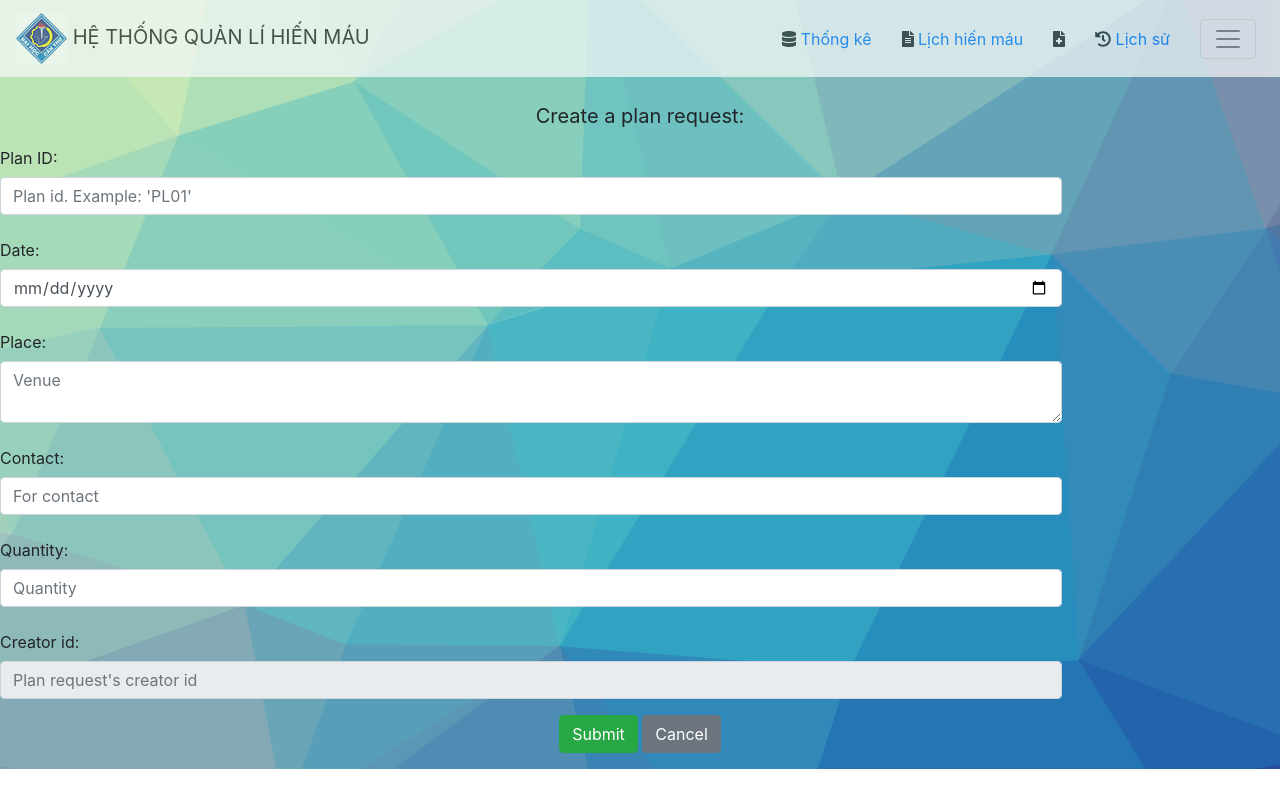
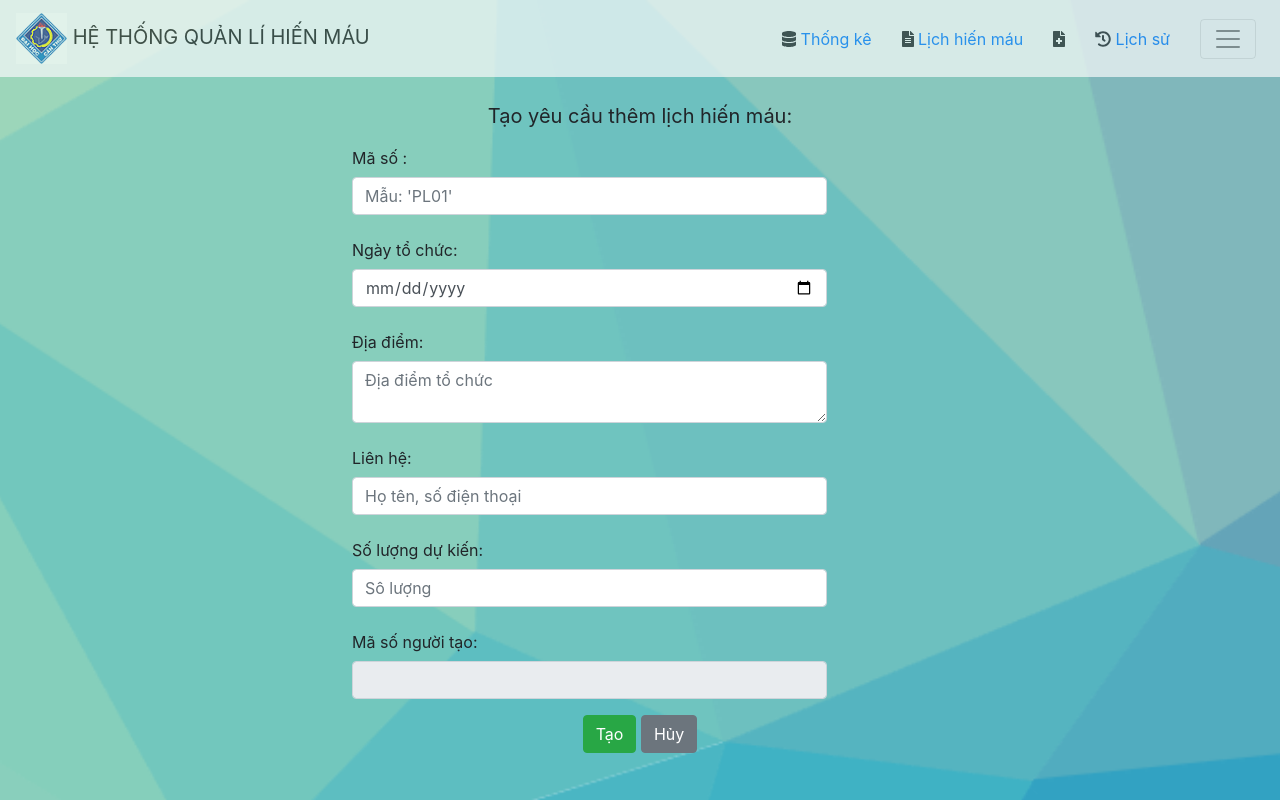
Before and after one commit to ThienPham06/front-end, a React (Create React App) app: page /planpage/create in a window 1280 px wide. Shown: the top 800 px of the page. Built offline with nearby package versions, Linux system fonts and the light colour scheme; no server answers.

Commit message:
add barcode reader

```diff
--- a/package.json
+++ b/package.json
@@ -2,6 +2,7 @@
   "name": "luanvan",
   "version": "0.1.0",
   "private": true,
+  "types": "type-definitions/quagga.d.ts",
   "dependencies": {
     "@fortawesome/fontawesome-svg-core": "^1.2.25",
     "@fortawesome/free-solid-svg-icons": "^5.11.2",
@@ -12,6 +13,7 @@
     "bootstrap": "^4.3.1",
     "history": "^4.10.1",
     "lodash": "^4.17.15",
+    "quagga": "^0.12.1",
     "react": "^16.7.0-alpha.2",
     "react-cookies": "^0.1.1",
     "react-dom": "^16.7.0-alpha.2",
--- a/src/component/plan/PlanRequest.css
+++ b/src/component/plan/PlanRequest.css
@@ -11,3 +11,18 @@
 .err {
     color: red;
 }
+
+.planrequest {
+    padding-bottom: 0;
+    width: 100%;
+    height: 100%;
+    bottom: 0;
+    left: 0;
+    top: 0;
+    overflow: auto;
+}
+
+.form {
+    width:45%;
+    margin: 0 auto;
+}
--- a/src/component/plan/PlanRequest.js
+++ b/src/component/plan/PlanRequest.js
@@ -5,6 +5,7 @@ import NavBar from '../navbar/NavBar';
 import './PlanRequest.css';
 import { createRequest } from '../../util/API';
 import swal from '@sweetalert/with-react';
+import { Footer } from '../footer/Footer';
 
 class PlanRequest extends Component {
     constructor(props) {
@@ -65,17 +66,17 @@ class PlanRequest extends Component {
             if(res===true){
                 this.props.history.push('/planpage');
                 swal({
-                    title: "Successfully!",
-                    text: "Plan request has been created!",
+                    title: "Thành công!",
+                    text: "Yêu cầu mới đã được thêm thành công!",
                     icon: "success",
                     button: "OK",
                   });
             } else {
                 swal({
-                    title: "Error!",
-                    text: "Plan request id is existing!",
+                    title: "Lỗi!",
+                    text: "Mã số lịch đã tồn tại!",
                     icon: "error",
-                    button: "Try again",
+                    button: "Thử lại",
                   })
             }
         }).catch(err=>{
@@ -90,33 +91,33 @@ class PlanRequest extends Component {
         if(errors.date.length>0 || errors.planid.length>0){
             subBut = <Button disabled>Submit</Button>
         }else{
-            subBut = <Button color='success' onClick={(e)=>this.handleSubmit(e)}>Submit</Button>
+            subBut = <Button color='success' onClick={(e)=>this.handleSubmit(e)}>Tạo</Button>
         }
         return (
-        <div>
+        <div className="planrequest">
             <NavBar planCounting={sessionStorage.getItem("wtPlan")}
                     closedPlanCounting={sessionStorage.getItem("clPlan")}
             /><br></br>
-            <div  className='title'><Label>Create a plan request:</Label></div>
-            <Form>
+            <div  className='title'><Label>Tạo yêu cầu thêm lịch hiến máu:</Label></div>
+            <Form className="form">
                 <FormGroup row>
-                    <Label for="planId" sm={4}>Plan ID: </Label>
+                    <Label for="planId" sm={4}>Mã số : </Label>
                     <Col sm={10}>
                         <Input
                             type="text"
                             name="planId"
                             id="planId"
-                            placeholder="Plan id. Example: 'PL01'"
+                            placeholder="Mẫu: 'PL01'"
                             innerRef={x=>(this.idInput=x)}
                             onChange={(e)=>this.handleChange(e)}  required/>
                         {errors.planid.length>0 && <div className='err'><span>{errors.planid}</span></div>}
                     </Col>
                 </FormGroup>
                 <FormGroup row>
-                    <Label for="planDate" sm={4}>Date: </Label>
+                    <Label for="planDate" sm={4}>Ngày tổ chức: </Label>
                     <Col sm={10}>
                         <Input required type="date" name="planDate" id="planDate"
-                            placeholder="Date held"
+                            placeholder="Ngày tổ chức"
                             innerRef={x=>(this.dateInput=x)}
                             onChange={(e)=>this.handleChange(e)}
                             />
@@ -124,48 +125,48 @@ class PlanRequest extends Component {
                     </Col>
                 </FormGroup>
                 <FormGroup row>
-                    <Label for="planPlace" sm={4}>Place: </Label>
+                    <Label for="planPlace" sm={4}>Địa điểm: </Label>
                     <Col sm={10}>
                         <Input required type="textarea"
                             name="planPlace"
                             id="planPlace"
-                            placeholder="Venue"
+                            placeholder="Địa điểm tổ chức"
                             innerRef={x=>(this.venueInput=x)} />
                     </Col>
                 </FormGroup>
                 <FormGroup row>
-                    <Label for="planContact" sm={4}>Contact: </Label>
+                    <Label for="planContact" sm={4}>Liên hệ: </Label>
                     <Col sm={10}>
                         <Input required type="text" name="planContact"
                             id="planContact"
-                            placeholder="For contact"
+                            placeholder="Họ tên, số điện thoại"
                             innerRef={x=>(this.contactInput=x)}
                             />
                     </Col>
                 </FormGroup>
                 <FormGroup row>
-                    <Label for="quantity" sm={4}>Quantity: </Label>
+                    <Label for="quantity" sm={4}>Số lượng dự kiến: </Label>
                     <Col sm={10}>
                         <Input required type='number' name="quantity"
                             id="quantity"
-                            placeholder="Quantity"
+                            placeholder="Sô lượng"
                             innerRef={x=>(this.quantityInput=x)}
                             />
                     </Col>
                 </FormGroup>
                 <FormGroup row>
-                    <Label for="creatorID" sm={4}>Creator id: </Label>
+                    <Label for="creatorID" sm={4}>Mã số người tạo: </Label>
                     <Col sm={10}>
                         <Input required disabled type="text" id="creatorID"
-                            placeholder="Plan request's creator id"
                             value={sessionStorage.getItem("id")}/>
                     </Col>
                 </FormGroup>
                 <FormGroup className='buttonGr'>
                     {subBut} {' '}
-                    <Button href='/planpage' >Cancel</Button>
+                    <Button href='/planpage' >Hủy</Button>
                 </FormGroup>
             </Form>
+            <Footer />
             </div>
         );
     }
--- a/src/component/profile/Profile.js
+++ b/src/component/profile/Profile.js
@@ -1,7 +1,7 @@
 import React, { Component } from 'react';
 import {withRouter} from 'react-router-dom';
 import { Container, Row, Col, Card, CardImg, CardBody, CardTitle, Button, Table} from 'reactstrap';
-import {getStudentById, getAdminById, getStudentDetailById} from '../../util/API';
+import {getStudentById, getAdminById, getStudentDetailById, getAdminDetailById} from '../../util/API';
 import NavBar from '../navbar/NavBar';
 import { Footer } from '../footer/Footer';
 import './Profiles.css';
@@ -13,6 +13,7 @@ class Profile extends Component {
             student:[],
             studentDetail:[],
             admin:[],
+            adminDetail:[],
             inputid:''
          }
     }
@@ -29,7 +30,6 @@ class Profile extends Component {
                 this.setState({studentDetail: response})
             })
         }
-
     }
 
     loadAdmin=(id)=>{
@@ -38,10 +38,19 @@ class Profile extends Component {
         })
     }
 
+    loadAdminDetail = (id) =>{
+        if(this.state.admin!=="ADN-NaN"){
+            getAdminDetailById(id).then(response=>{
+                this.setState({adminDetail: response})
+            })
+        }
+    }
+
     componentDidMount(){
         this.loadAdmin(sessionStorage.getItem("id"));
         this.loadStudent(sessionStorage.getItem("id"));
         this.loadStudentDetail(sessionStorage.getItem("id"));
+        this.loadAdminDetail(sessionStorage.getItem("id"));
     }
 
     render() {
@@ -58,11 +67,11 @@ class Profile extends Component {
             </tr>
             <tr>
                 <td>Họ tên: </td>
-                <td></td>
+                <td>{this.state.adminDetail.admindetailFullname}</td>
             </tr>
             <tr>
                 <td>Email: </td>
-                <td></td>
+                <td>{this.state.adminDetail.admindetailEmail}</td>
             </tr>
             <tr>
                 <td>Khoa: </td>
--- /dev/null
+++ b/src/component/scanner/Scanner.js
@@ -0,0 +1,65 @@
+import React, {Component } from 'react';
+import Quagga from 'quagga';
+// import {Modal, ModalBody, ModalHeader, ModalFooter, Button, Table, Input} from 'reactstrap';
+
+class Scanner extends Component {
+    constructor(props) {
+        super(props);
+        this.state = {
+
+         }
+    }
+
+
+    componentDidMount(){
+        Quagga.init(
+            {
+              inputStream: {
+                type: "LiveStream",
+                constraints: {
+                  width: 325,
+                  height: 300,
+                  facingMode: "environment" // or user
+                }
+              },
+              locator: {
+                patchSize: "medium",
+                halfSample: true
+              },
+              numOfWorkers: 4,
+              decoder: {
+                readers: ["code_128_reader",
+                "code_39_reader",
+                "code_39_vin_reader",
+                "ean_8_reader",
+                "i2of5_reader"]
+              },
+              locate: true
+            },
+            function(err) {
+              if (err) {
+                return console.log(err);
+              }
+              Quagga.start();
+            }
+          );
+          Quagga.onDetected(this._onDetected);
+    }
+
+    componentWillUnmount() {
+        Quagga.offDetected(this._onDetected);
+    }
+
+    _onDetected = result => {
+        this.props.onDetected(result);
+        console.log(result);
+    };
+
+    render() {
+        return (
+            <div id="interactive" className="viewport" />
+        );
+    }
+}
+
+export default Scanner;
--- a/src/component/ticket/TicketPage.css
+++ b/src/component/ticket/TicketPage.css
@@ -18,3 +18,8 @@
     top: 0;
     overflow: auto;
 }
+
+.scanner {
+    width: 600px;
+    height: 450px;
+}
--- a/src/util/API.js
+++ b/src/util/API.js
@@ -99,6 +99,19 @@ export async function getAdminById(adminId){
         if(res.status===200 && res!=null){
             const ad = res.data ? res.data : 'ADN-NaN'
             return ad;
+        }
+    }).catch(err=>{
+        return err.status;
+    })
+}
+
+export async function getAdminDetailById(adminId){
+    return await axios.get(API_BASE_URL + '/profile/admindetail/' + adminId, {
+        adminId:adminId
+    }).then(res=>{
+        if(res.status===200&&res!=null){
+            const addt = res.data;
+            return addt;
         }
     }).catch(err=>{
         return err.status;
```
Also changed, not shown: src/component/ticket/TicketPage.js (+35 -4 lines), 1 other file (tests, documents, lock files or other folders).
